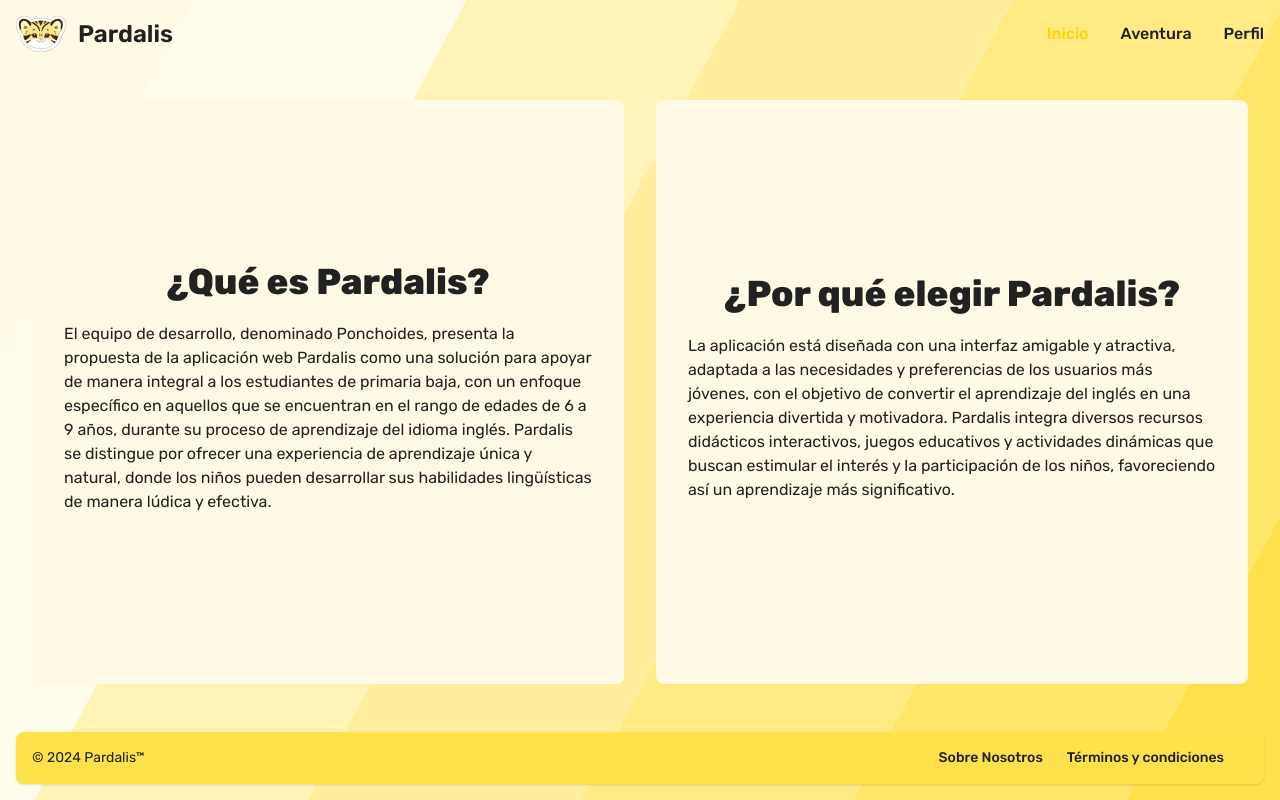
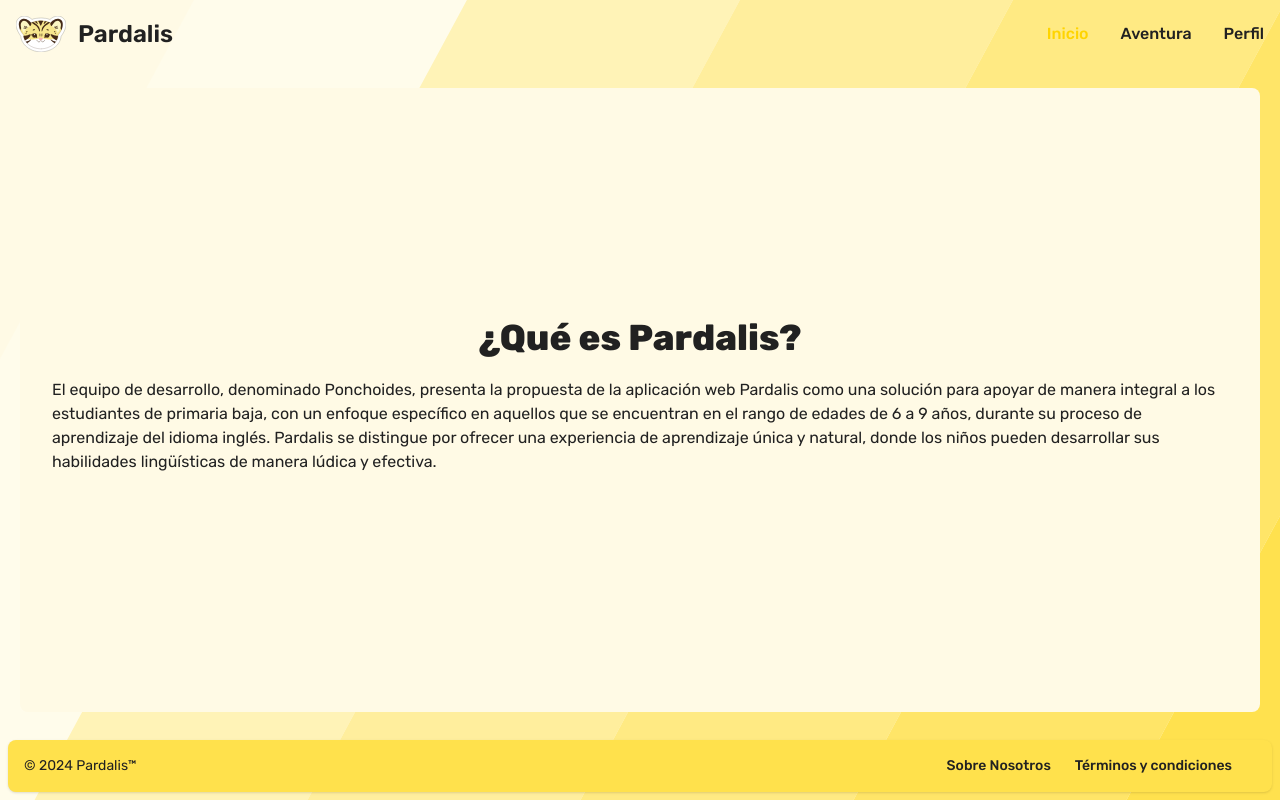
Before and after one commit to HeNew4/Pardalis-Front, a Next.js app: page /terms in a window 1280 px wide. Built offline with nearby package versions, Linux system fonts and the light colour scheme.

Commit message:
Gordozzzzz

```diff
--- a/app/_components/Footer.jsx
+++ b/app/_components/Footer.jsx
@@ -5,7 +5,7 @@ export default function Footer() {
   return (
 
 
-    <footer className="bg-secundary rounded-lg shadow m-4 dark:bg-gray-800">
+    <footer className="bg-secundary rounded-lg shadow m-2 dark:bg-gray-800">
       <div className="w-full mx-auto max-w-screen-xl p-4 md:flex md:items-center md:justify-between">
         <span className="text-sm text-gray-500 sm:text-center dark:text-gray-400">© 2024 <Link href="/" className="hover:underline">Pardalis™</Link>
         </span>
--- a/app/_components/SpFooter.jsx
+++ b/app/_components/SpFooter.jsx
@@ -5,7 +5,7 @@ export default function Footer() {
   return (
 
 
-    <footer className="bg-secundary rounded-lg shadow m-4 dark:bg-gray-800">
+    <footer className="bg-secundary rounded-lg shadow m-2 dark:bg-gray-800">
       <div className="w-full mx-auto max-w-screen-xl p-4 md:flex md:items-center md:justify-between">
         <span className="text-sm text-gray-500 sm:text-center dark:text-gray-400">© 2024 <Link href="/" className="hover:underline">Pardalis™</Link>
         </span>
--- a/app/terms/page.jsx
+++ b/app/terms/page.jsx
@@ -6,8 +6,8 @@ export default function Page() {
         <div className="min-h-screen flex flex-col fondo">
             <NavBar />
 
-            <main className="grid grid-cols-2 flex-1 p-4">
-                <section className="grid place-content-center p-6 bg-background rounded-lg hover:bg-background dark:bg-background m-4">
+            <main className="grid center flex-1 p-4">
+                <section className="grid place-content-center p-6 bg-background rounded-lg hover:bg-background dark:bg-background m-1">
                     <h2 className="text-center text-4xl font-extrabold">¿Qué es Pardalis?</h2>
                     <p className="m-2 mt-5">
                         El equipo de desarrollo, denominado Ponchoides, presenta la propuesta de la aplicación web Pardalis
@@ -17,18 +17,6 @@ export default function Page() {
                         natural, donde los niños pueden desarrollar sus habilidades lingüísticas de manera lúdica y efectiva.
                     </p>
                 </section>
-
-                <section className="grid place-content-center p-6 bg-background rounded-lg hover:bg-background dark:bg-background m-4">
-                    <h2 className="text-center text-4xl font-extrabold">¿Por qué elegir Pardalis?</h2>
-                    <p className="m-2 mt-5">
-                        La aplicación está diseñada con una interfaz amigable y atractiva, adaptada a las necesidades y preferencias
-                        de los usuarios más jóvenes, con el objetivo de convertir el aprendizaje del inglés en una experiencia divertida
-                        y motivadora. Pardalis integra diversos recursos didácticos interactivos, juegos educativos y actividades
-                        dinámicas que buscan estimular el interés y la participación de los niños, favoreciendo así un aprendizaje más
-                        significativo.
-
-                    </p>
-                </section>
             </main>
 
             <Footer />
```
